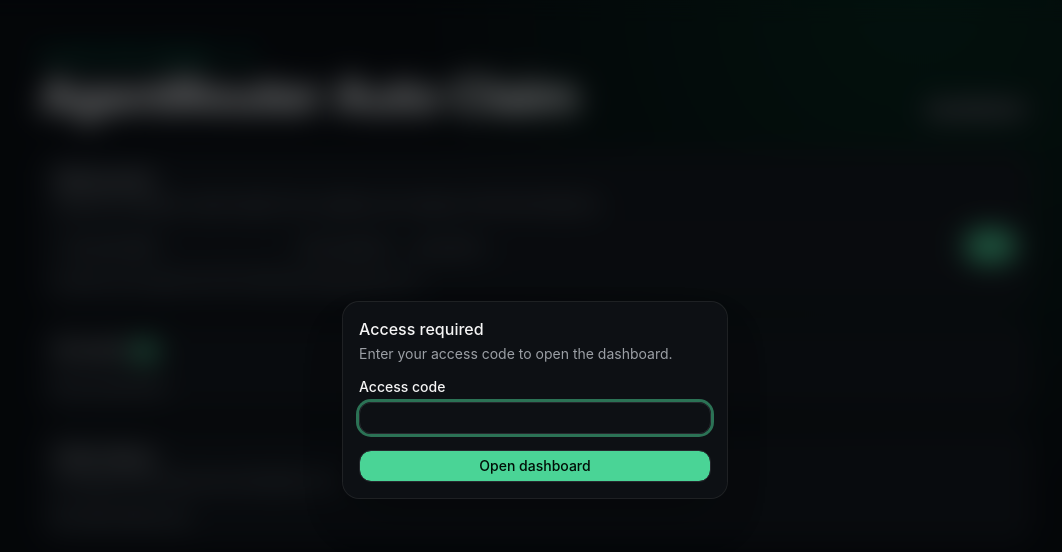
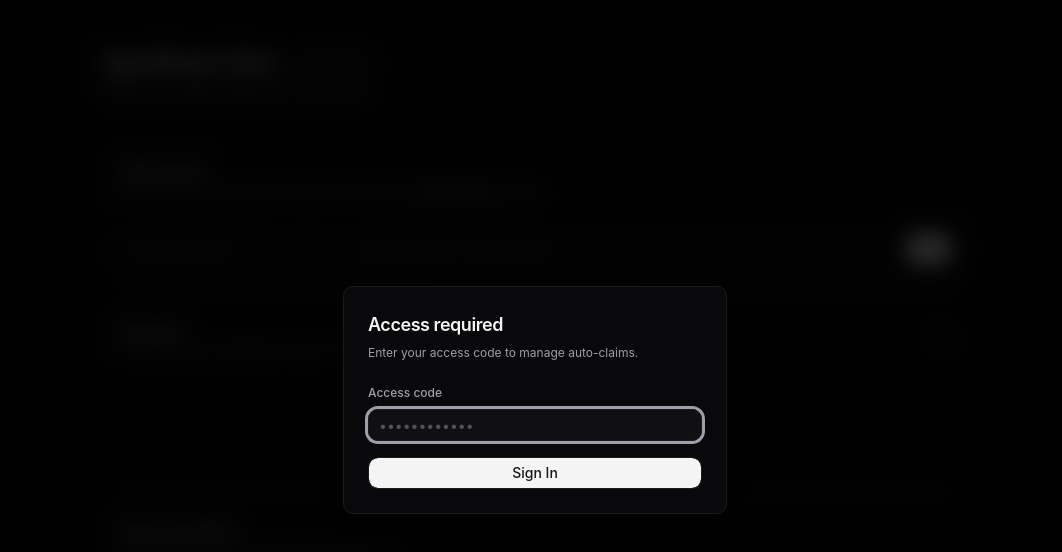
Before and after one commit to andrraa/agentrouter-autoclaim, a Svelte app: page / in a window 1280 px wide. Shown: the top 552 px of the page, without its empty margins (105-1167 px from the left). Built offline with nearby package versions, Linux system fonts and the light colour scheme.

Commit message:
style: modernize UI with minimalist monochrome outline theme

```diff
--- a/src/App.svelte
+++ b/src/App.svelte
@@ -7,14 +7,32 @@
 
   type Account = { id: number; label: string; enabled: number; last_claim_at?: string; last_result?: string };
   type History = { id: number; label: string; success: number; result: string; created_at: string };
-  let token = localStorage.getItem('access-code') || '', accounts: Account[] = [], history: History[] = [], form = { label: '', githubCookie: '' }, message = '', authenticated = false, claimingId: number | null = null;
+
+  let token = localStorage.getItem('access-code') || '';
+  let accounts: Account[] = [];
+  let history: History[] = [];
+  let form = { label: '', githubCookie: '' };
+  let message = '';
+  let authenticated = false;
+  let claimingId: number | null = null;
+  let refreshing = false;
+
   async function call(path: string, options: RequestInit = {}) {
-    const response = await fetch(path, { ...options, headers: { 'content-type': 'application/json', authorization: `Bearer ${token}`, ...options.headers } });
+    const response = await fetch(path, {
+      ...options,
+      headers: {
+        'content-type': 'application/json',
+        authorization: `Bearer ${token}`,
+        ...options.headers,
+      },
+    });
     const body = await response.json();
     if (!response.ok) throw new Error(body.error || 'Request failed');
     return body;
   }
+
   async function load() {
+    refreshing = true;
     try {
       [accounts, history] = await Promise.all([call('/api/accounts'), call('/api/history')]);
       localStorage.setItem('access-code', token);
@@ -23,12 +41,24 @@
     } catch (e) {
       localStorage.removeItem('access-code');
       message = (e as Error).message;
+    } finally {
+      refreshing = false;
     }
   }
-  async function add() { try { await call('/api/accounts', { method: 'POST', body: JSON.stringify(form) }); form = { label: '', githubCookie: '' }; await load(); } catch (e) { message = (e as Error).message; } }
+
+  async function add() {
+    try {
+      await call('/api/accounts', { method: 'POST', body: JSON.stringify(form) });
+      form = { label: '', githubCookie: '' };
+      await load();
+    } catch (e) {
+      message = (e as Error).message;
+    }
+  }
+
   async function claim(id: number) {
     claimingId = id;
-    message = 'Claiming…';
+    message = 'Running claim…';
     try {
       const result = await call(`/api/accounts/${id}/claim`, { method: 'POST' });
       await load();
@@ -39,67 +69,215 @@
       claimingId = null;
     }
   }
-  async function remove(id: number) { if (confirm('Delete this account?')) { await call(`/api/accounts/${id}`, { method: 'DELETE' }); await load(); } }
+
+  async function remove(id: number) {
+    if (confirm('Delete this account?')) {
+      await call(`/api/accounts/${id}`, { method: 'DELETE' });
+      await load();
+    }
+  }
+
+  function logout() {
+    localStorage.removeItem('access-code');
+    token = '';
+    authenticated = false;
+    accounts = [];
+    history = [];
+  }
 </script>
 
 {#if !authenticated}
-  <div class="fixed inset-0 z-50 grid place-items-center bg-background/50 p-4 backdrop-blur-md">
-    <Card.Root class="w-full max-w-sm shadow-2xl">
-      <Card.Header><Card.Title>Access required</Card.Title><Card.Description>Enter your access code to open the dashboard.</Card.Description></Card.Header>
-      <Card.Content>
-        <form class="space-y-4" onsubmit={(e) => { e.preventDefault(); load(); }}>
-          <div class="space-y-2"><Label for="token">Access code</Label><Input id="token" type="password" bind:value={token} autocomplete="current-password" autofocus /></div>
-          {#if message}<p class="text-sm text-destructive">{message}</p>{/if}
-          <Button type="submit" class="w-full">Open dashboard</Button>
-        </form>
-      </Card.Content>
-    </Card.Root>
+  <div class="fixed inset-0 z-50 grid place-items-center bg-black/80 p-4 backdrop-blur-sm">
+    <div class="w-full max-w-sm rounded-lg border border-zinc-800 bg-zinc-950 p-6 shadow-2xl">
+      <div class="mb-6 space-y-1.5">
+        <h2 class="text-lg font-semibold tracking-tight text-zinc-100">Access required</h2>
+        <p class="text-xs text-zinc-400">Enter your access code to manage auto-claims.</p>
+      </div>
+      <form class="space-y-4" onsubmit={(e) => { e.preventDefault(); load(); }}>
+        <div class="space-y-2">
+          <Label for="token" class="text-xs text-zinc-400">Access code</Label>
+          <Input
+            id="token"
+            type="password"
+            bind:value={token}
+            autocomplete="current-password"
+            placeholder="••••••••••••"
+            class="border-zinc-800 bg-zinc-900/50 text-zinc-100 placeholder:text-zinc-600 focus-visible:ring-zinc-400"
+            autofocus
+          />
+        </div>
+        {#if message}
+          <p class="text-xs text-red-400">{message}</p>
+        {/if}
+        <Button type="submit" class="w-full bg-zinc-100 text-zinc-900 hover:bg-zinc-200">
+          Sign In
+        </Button>
+      </form>
+    </div>
   </div>
 {/if}
 
-<main class="mx-auto min-h-screen w-full max-w-5xl space-y-4 px-4 py-12 transition" class:blur-sm={!authenticated} class:pointer-events-none={!authenticated}>
-  <header class="mb-8 flex items-end justify-between gap-4">
-    <div><p class="mb-2 text-xs font-semibold tracking-[.2em] text-emerald-400 uppercase">Cloudflare Worker + D1</p><h1 class="text-4xl font-bold tracking-tight sm:text-5xl">AgentRouter Auto Claim</h1></div>
-    <Badge variant="secondary">Cron 00:05 UTC</Badge>
+<main class="mx-auto min-h-screen w-full max-w-4xl space-y-6 px-4 py-12 transition-all" class:blur-sm={!authenticated} class:pointer-events-none={!authenticated}>
+  <!-- Header -->
+  <header class="flex items-center justify-between border-b border-zinc-800/80 pb-6">
+    <div class="space-y-1">
+      <div class="flex items-center gap-2">
+        <h1 class="text-xl font-semibold tracking-tight text-zinc-100">AgentRouter Claim</h1>
+        <Badge variant="outline" class="border-zinc-800 text-[10px] text-zinc-400 font-normal">
+          Cron 00:05 UTC
+        </Badge>
+      </div>
+      <p class="text-xs text-zinc-400">Multi-account daily rewards auto-claim worker</p>
+    </div>
+
+    {#if authenticated}
+      <div class="flex items-center gap-2">
+        <Button variant="outline" size="sm" class="border-zinc-800 bg-transparent text-xs text-zinc-300 hover:bg-zinc-900" disabled={refreshing} onclick={load}>
+          {refreshing ? 'Refreshing…' : 'Refresh'}
+        </Button>
+        <Button variant="ghost" size="sm" class="text-xs text-zinc-400 hover:text-zinc-100" onclick={logout}>
+          Sign out
+        </Button>
+      </div>
+    {/if}
   </header>
 
-  {#if message}<div class="rounded-lg border border-emerald-900 bg-emerald-950/50 px-4 py-3 text-sm text-emerald-300">{message}</div>{/if}
+  <!-- Notice / Message Banner -->
+  {#if message}
+    <div class="flex items-center justify-between rounded-md border border-zinc-800 bg-zinc-900/40 px-3.5 py-2.5 text-xs text-zinc-300">
+      <div class="flex items-center gap-2">
+        <span class="inline-block size-1.5 rounded-full {message.startsWith('Success') ? 'bg-zinc-100' : 'bg-zinc-500'}"></span>
+        <span>{message}</span>
+      </div>
+      <button class="text-zinc-500 hover:text-zinc-300 text-xs" onclick={() => message = ''}>Dismiss</button>
+    </div>
+  {/if}
 
-  <Card.Root>
-    <Card.Header><Card.Title>Add account</Card.Title><Card.Description>Copy the complete cookie header from a github.com request in DevTools Network.</Card.Description></Card.Header>
+  <!-- Add Account Card -->
+  <Card.Root class="border-zinc-800 bg-zinc-950/60">
+    <Card.Header class="pb-4">
+      <Card.Title class="text-sm font-medium text-zinc-200">Add Account</Card.Title>
+      <Card.Description class="text-xs text-zinc-500">
+        Paste the full cookie header from any authenticated <code class="rounded bg-zinc-900 px-1 py-0.5 text-zinc-400">github.com</code> request.
+      </Card.Description>
+    </Card.Header>
     <Card.Content>
-      <form class="grid gap-3 sm:grid-cols-[1fr_3fr_auto]" onsubmit={(e) => { e.preventDefault(); add(); }}>
-        <Input aria-label="Label" placeholder="Account label" bind:value={form.label} required />
-        <Input aria-label="GitHub cookie" type="password" placeholder="user_session=...; _gh_sess=..." bind:value={form.githubCookie} required />
-        <Button type="submit">Add</Button>
+      <form class="grid gap-3 sm:grid-cols-[1fr_2.5fr_auto]" onsubmit={(e) => { e.preventDefault(); add(); }}>
+        <Input
+          aria-label="Account Label"
+          placeholder="Account label"
+          bind:value={form.label}
+          class="border-zinc-800 bg-zinc-900/40 text-xs text-zinc-100 placeholder:text-zinc-600 focus-visible:ring-zinc-400"
+          required
+        />
+        <Input
+          aria-label="GitHub Cookie"
+          type="password"
+          placeholder="user_session=...; _gh_sess=..."
+          bind:value={form.githubCookie}
+          class="border-zinc-800 bg-zinc-900/40 text-xs text-zinc-100 placeholder:text-zinc-600 focus-visible:ring-zinc-400"
+          required
+        />
+        <Button type="submit" variant="outline" class="border-zinc-700 bg-zinc-100 text-xs font-medium text-zinc-900 hover:bg-zinc-200">
+          Add
+        </Button>
       </form>
-      <p class="mt-3 text-xs text-muted-foreground">Cookies are encrypted with AES-GCM before being stored in D1.</p>
     </Card.Content>
   </Card.Root>
 
-  <Card.Root>
-    <Card.Header><Card.Title>Accounts <Badge>{accounts.length}</Badge></Card.Title></Card.Header>
-    <Card.Content>
-      {#each accounts as account}
-        <div class="grid items-center gap-4 border-t py-4 first:border-t-0 sm:grid-cols-[1fr_2fr_auto]">
-          <div><p class="font-semibold">{account.label}</p><p class="text-sm text-muted-foreground">GitHub OAuth</p></div>
-          <div><Badge variant={account.last_result?.startsWith('Success') ? 'default' : account.last_result ? 'destructive' : 'secondary'}>{account.last_result?.startsWith('Success') ? 'Success' : account.last_result ? 'Failed' : 'Never run'}</Badge><p class="mt-1 text-xs text-muted-foreground">{account.last_claim_at ? new Date(account.last_claim_at).toLocaleString('en-US') : ''}</p></div>
-          <div class="flex gap-2"><Button size="sm" disabled={claimingId !== null} onclick={() => claim(account.id)}>{claimingId === account.id ? 'Claiming…' : 'Claim'}</Button><Button size="sm" variant="destructive" disabled={claimingId !== null} onclick={() => remove(account.id)}>Delete</Button></div>
-        </div>
-      {:else}<p class="text-sm text-muted-foreground">No accounts yet.</p>{/each}
+  <!-- Accounts List -->
+  <Card.Root class="border-zinc-800 bg-zinc-950/60">
+    <Card.Header class="flex flex-row items-center justify-between pb-3">
+      <div>
+        <Card.Title class="text-sm font-medium text-zinc-200">Accounts</Card.Title>
+        <Card.Description class="text-xs text-zinc-500">Active accounts scheduled for daily claim</Card.Description>
+      </div>
+      <Badge variant="outline" class="border-zinc-800 text-xs text-zinc-400 font-mono">
+        {accounts.length}
+      </Badge>
+    </Card.Header>
+    <Card.Content class="p-0">
+      <div class="divide-y divide-zinc-850">
+        {#each accounts as account}
+          <div class="flex items-center justify-between px-6 py-3.5 transition-colors hover:bg-zinc-900/20">
+            <div class="space-y-0.5">
+              <p class="text-sm font-medium text-zinc-200">{account.label}</p>
+              <p class="text-[11px] text-zinc-500 font-mono">
+                {account.last_claim_at ? `Last run: ${new Date(account.last_claim_at).toLocaleString('en-US')}` : 'Never executed'}
+              </p>
+            </div>
+
+            <div class="flex items-center gap-3">
+              <Badge
+                variant="outline"
+                class="text-[11px] font-normal border-zinc-800 {account.last_result?.startsWith('Success') ? 'border-zinc-600 text-zinc-200' : account.last_result ? 'border-red-900/60 text-red-400' : 'text-zinc-500'}"
+              >
+                {account.last_result?.startsWith('Success') ? 'Success' : account.last_result ? 'Failed' : 'Pending'}
+              </Badge>
+
+              <div class="flex items-center gap-1.5">
+                <Button
+                  size="sm"
+                  variant="outline"
+                  class="h-7 border-zinc-800 px-2.5 text-xs text-zinc-300 hover:bg-zinc-900"
+                  disabled={claimingId !== null}
+                  onclick={() => claim(account.id)}
+                >
+                  {claimingId === account.id ? 'Claiming…' : 'Claim'}
+                </Button>
+                <Button
+                  size="sm"
+                  variant="ghost"
+                  class="h-7 px-2 text-xs text-zinc-500 hover:text-red-400"
+                  disabled={claimingId !== null}
+                  onclick={() => remove(account.id)}
+                >
+                  Delete
+                </Button>
+              </div>
+            </div>
+          </div>
+        {:else}
+          <div class="px-6 py-8 text-center text-xs text-zinc-500">
+            No accounts configured yet.
+          </div>
+        {/each}
+      </div>
     </Card.Content>
   </Card.Root>
 
-  <Card.Root>
-    <Card.Header><Card.Title>Claim history</Card.Title><Card.Description>The latest 100 manual and scheduled runs.</Card.Description></Card.Header>
-    <Card.Content>
-      {#each history as item}
-        <div class="grid items-center gap-3 border-t py-4 first:border-t-0 sm:grid-cols-[1fr_3fr_auto]">
-          <div><p class="font-semibold">{item.label}</p><Badge variant={item.success ? 'default' : 'destructive'}>{item.success ? 'Success' : 'Failed'}</Badge></div>
-          <p class="text-sm text-muted-foreground">{item.result}</p>
-          <time class="text-xs text-muted-foreground">{new Date(item.created_at).toLocaleString('en-US')}</time>
-        </div>
-      {:else}<p class="text-sm text-muted-foreground">No claim history yet.</p>{/each}
+  <!-- Claim History -->
+  <Card.Root class="border-zinc-800 bg-zinc-950/60">
+    <Card.Header class="pb-3">
+      <Card.Title class="text-sm font-medium text-zinc-200">Execution History</Card.Title>
+      <Card.Description class="text-xs text-zinc-500">Latest 100 manual and automated execution logs</Card.Description>
+    </Card.Header>
+    <Card.Content class="p-0">
+      <div class="divide-y divide-zinc-850">
+        {#each history as item}
+          <div class="flex items-center justify-between px-6 py-3 text-xs transition-colors hover:bg-zinc-900/20">
+            <div class="flex items-center gap-3">
+              <Badge
+                variant="outline"
+                class="text-[10px] font-mono border-zinc-800 {item.success ? 'border-zinc-700 text-zinc-300' : 'border-red-900/60 text-red-400'}"
+              >
+                {item.success ? 'OK' : 'ERR'}
+              </Badge>
+              <div>
+                <span class="font-medium text-zinc-300">{item.label}</span>
+                <span class="ml-2 text-zinc-500 font-mono text-[11px]">{item.result}</span>
+              </div>
+            </div>
+            <time class="font-mono text-[11px] text-zinc-600">
+              {new Date(item.created_at).toLocaleString('en-US')}
+            </time>
+          </div>
+        {:else}
+          <div class="px-6 py-8 text-center text-xs text-zinc-500">
+            No history recorded yet.
+          </div>
+        {/each}
+      </div>
     </Card.Content>
   </Card.Root>
 </main>
--- a/src/style.css
+++ b/src/style.css
@@ -2,28 +2,60 @@
 @custom-variant dark (&:is(.dark *));
 
 :root {
-  --background: oklch(0.12 0.01 260); --foreground: oklch(0.97 0 0);
-  --card: oklch(0.17 0.01 260); --card-foreground: var(--foreground);
-  --popover: var(--card); --popover-foreground: var(--foreground);
-  --primary: oklch(0.78 0.15 160); --primary-foreground: oklch(0.15 0.03 160);
-  --secondary: oklch(0.24 0.01 260); --secondary-foreground: var(--foreground);
-  --muted: var(--secondary); --muted-foreground: oklch(0.7 0.01 260);
-  --accent: var(--secondary); --accent-foreground: var(--foreground);
-  --destructive: oklch(0.64 0.22 25); --border: oklch(0.28 0.01 260);
-  --input: var(--border); --ring: var(--primary); --radius: 0.75rem;
+  --background: oklch(0.1 0 0);
+  --foreground: oklch(0.98 0 0);
+  --card: oklch(0.12 0 0);
+  --card-foreground: var(--foreground);
+  --popover: var(--card);
+  --popover-foreground: var(--foreground);
+  --primary: oklch(0.98 0 0);
+  --primary-foreground: oklch(0.1 0 0);
+  --secondary: oklch(0.18 0 0);
+  --secondary-foreground: var(--foreground);
+  --muted: oklch(0.18 0 0);
+  --muted-foreground: oklch(0.62 0 0);
+  --accent: oklch(0.18 0 0);
+  --accent-foreground: var(--foreground);
+  --destructive: oklch(0.6 0.2 25);
+  --destructive-foreground: oklch(0.98 0 0);
+  --border: oklch(0.22 0 0);
+  --input: oklch(0.22 0 0);
+  --ring: oklch(0.7 0 0);
+  --radius: 0.5rem;
 }
 
 @theme inline {
-  --color-background: var(--background); --color-foreground: var(--foreground);
-  --color-card: var(--card); --color-card-foreground: var(--card-foreground);
-  --color-popover: var(--popover); --color-popover-foreground: var(--popover-foreground);
-  --color-primary: var(--primary); --color-primary-foreground: var(--primary-foreground);
-  --color-secondary: var(--secondary); --color-secondary-foreground: var(--secondary-foreground);
-  --color-muted: var(--muted); --color-muted-foreground: var(--muted-foreground);
-  --color-accent: var(--accent); --color-accent-foreground: var(--accent-foreground);
-  --color-destructive: var(--destructive); --color-border: var(--border); --color-input: var(--input); --color-ring: var(--ring);
-  --radius-sm: calc(var(--radius) - 4px); --radius-md: calc(var(--radius) - 2px); --radius-lg: var(--radius); --radius-xl: calc(var(--radius) + 4px);
+  --color-background: var(--background);
+  --color-foreground: var(--foreground);
+  --color-card: var(--card);
+  --color-card-foreground: var(--card-foreground);
+  --color-popover: var(--popover);
+  --color-popover-foreground: var(--popover-foreground);
+  --color-primary: var(--primary);
+  --color-primary-foreground: var(--primary-foreground);
+  --color-secondary: var(--secondary);
+  --color-secondary-foreground: var(--secondary-foreground);
+  --color-muted: var(--muted);
+  --color-muted-foreground: var(--muted-foreground);
+  --color-accent: var(--accent);
+  --color-accent-foreground: var(--accent-foreground);
+  --color-destructive: var(--destructive);
+  --color-destructive-foreground: var(--destructive-foreground);
+  --color-border: var(--border);
+  --color-input: var(--input);
+  --color-ring: var(--ring);
+  --radius-sm: calc(var(--radius) - 2px);
+  --radius-md: var(--radius);
+  --radius-lg: calc(var(--radius) + 2px);
+  --radius-xl: calc(var(--radius) + 4px);
 }
 
-* { @apply border-border; }
-body { @apply m-0 min-h-screen bg-background text-foreground antialiased; background-image: radial-gradient(circle at 80% 0, oklch(0.28 0.07 160 / .5), transparent 32rem); font-family: Inter, ui-sans-serif, system-ui, sans-serif; }
+* {
+  @apply border-border;
+}
+
+body {
+  @apply m-0 min-h-screen bg-background text-foreground antialiased selection:bg-zinc-800 selection:text-zinc-100;
+  font-family: -apple-system, BlinkMacSystemFont, "Segoe UI", Roboto, "Helvetica Neue", Arial, sans-serif;
+  background-color: #09090b;
+}
```
